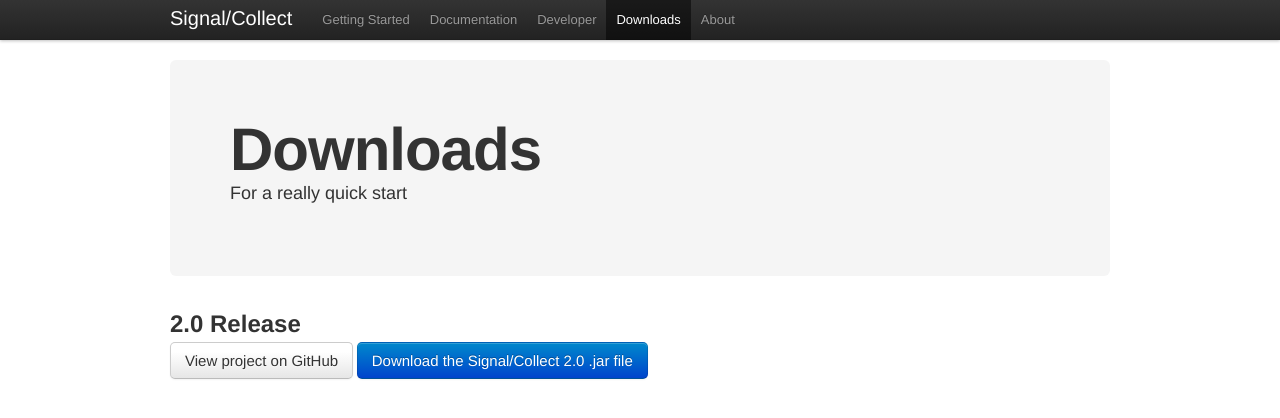
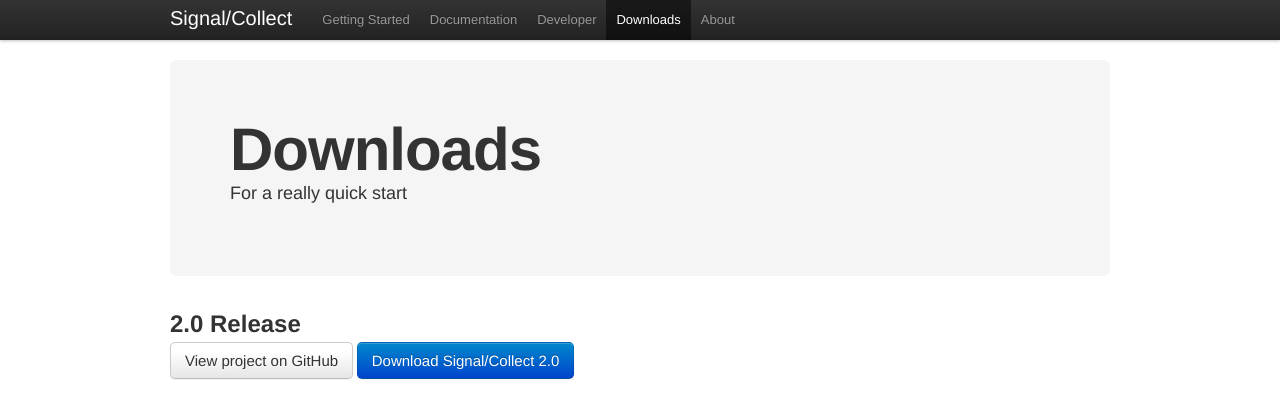
Before and after one commit to uzh/signal-collect, a Jekyll site: the page built from downloads.html, in a window 1280 px wide. Shown: the top 418 px of the page. Built offline with Jekyll 4.4.1, drawn with Linux system fonts in a browser that asks for light colours; comment, search, counter and statistics services are not loaded.

Commit message:
Not mentioning that it's a jar

```diff
--- a/downloads.html
+++ b/downloads.html
@@ -15,5 +15,5 @@ weight: 5
   <h2>2.0 Release</h2>
   	<p class="download-info">
 	  <a href="https://github.com/uzh/signal-collect/tree/2.0-release" class="btn btn-large">View project on GitHub</a>
-	  <a href="downloads/signal-collect-2.0.jar" class="btn btn-primary btn-large">Download the Signal/Collect 2.0 .jar file</a>
+	  <a href="downloads/signal-collect-2.0.jar" class="btn btn-primary btn-large">Download Signal/Collect 2.0</a>
 	</p>
```
